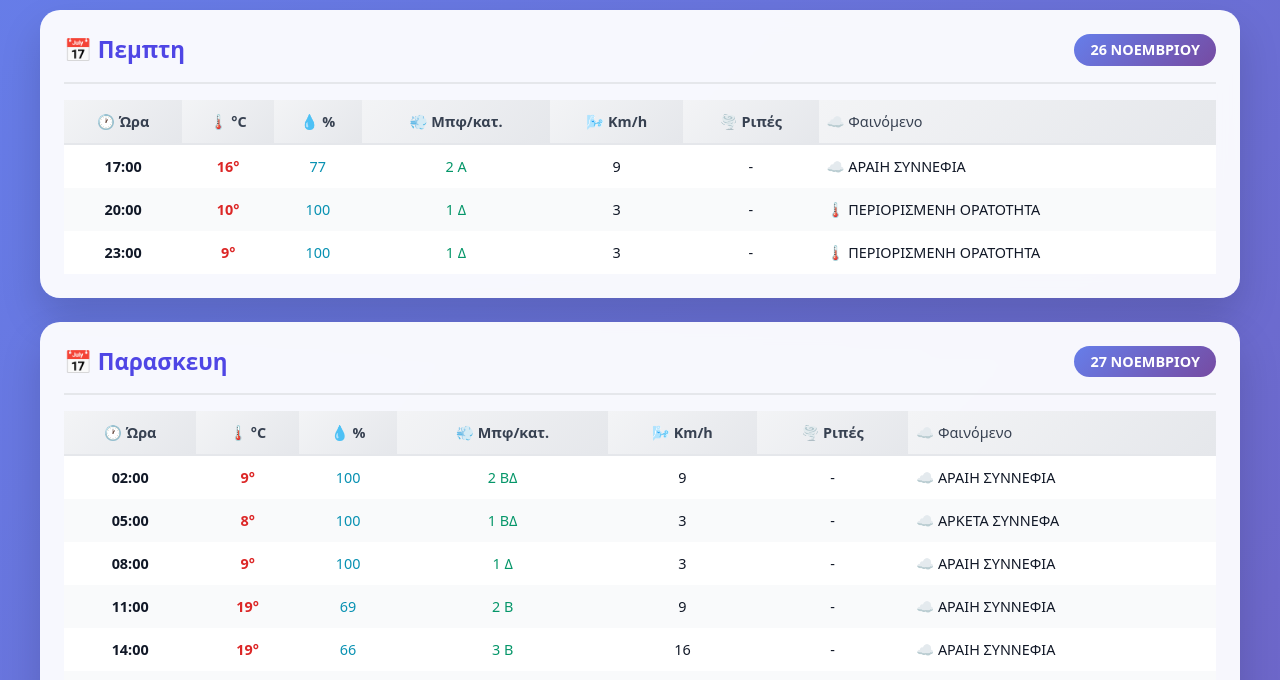
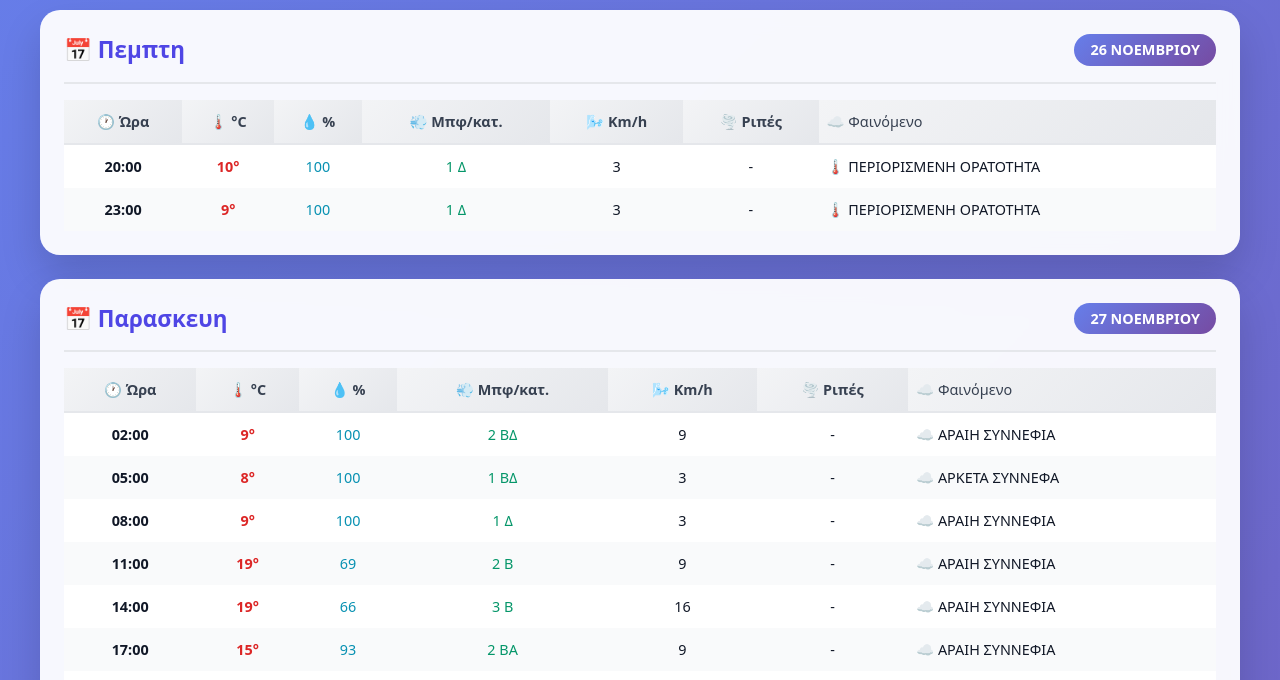
Before and after one commit to vtripolitakis/weatherchq, a plain HTML site: page index.html in a window 1280 px wide. Shown: the part 120-800 px from the top of the page. Drawn offline with Linux system fonts and the light colour scheme.

Commit message:
deploy: e66a58c39bb7333c1ae4571e96f2eb6f4a547b22

```diff
--- a/index.html
+++ b/index.html
@@ -96,7 +96,6 @@ tbody tr:hover { background: #eef2ff; }
 <table>
 <thead><tr><th>🕐 Ώρα</th><th>🌡️ °C</th><th>💧 %</th><th>💨 Μπφ/κατ.</th><th>🌬️ Km/h</th><th>🌪️ Ριπές</th><th class='condition'>☁️ Φαινόμενο</th></tr></thead>
 <tbody>
-<tr><td><strong>17:00</strong></td><td class='temp'>16°</td><td class='humidity'>77</td><td class='wind'>2 Α</td><td>9</td><td>-</td><td class='condition'>☁️ ΑΡΑΙΗ ΣΥΝΝΕΦΙΑ</td></tr>
 <tr><td><strong>20:00</strong></td><td class='temp'>10°</td><td class='humidity'>100</td><td class='wind'>1 Δ</td><td>3</td><td>-</td><td class='condition'>🌡️ ΠΕΡΙΟΡΙΣΜΕΝΗ ΟΡΑΤΟΤΗΤΑ</td></tr>
 <tr><td><strong>23:00</strong></td><td class='temp'>9°</td><td class='humidity'>100</td><td class='wind'>1 Δ</td><td>3</td><td>-</td><td class='condition'>🌡️ ΠΕΡΙΟΡΙΣΜΕΝΗ ΟΡΑΤΟΤΗΤΑ</td></tr>
 </tbody></table></div></section>
```
